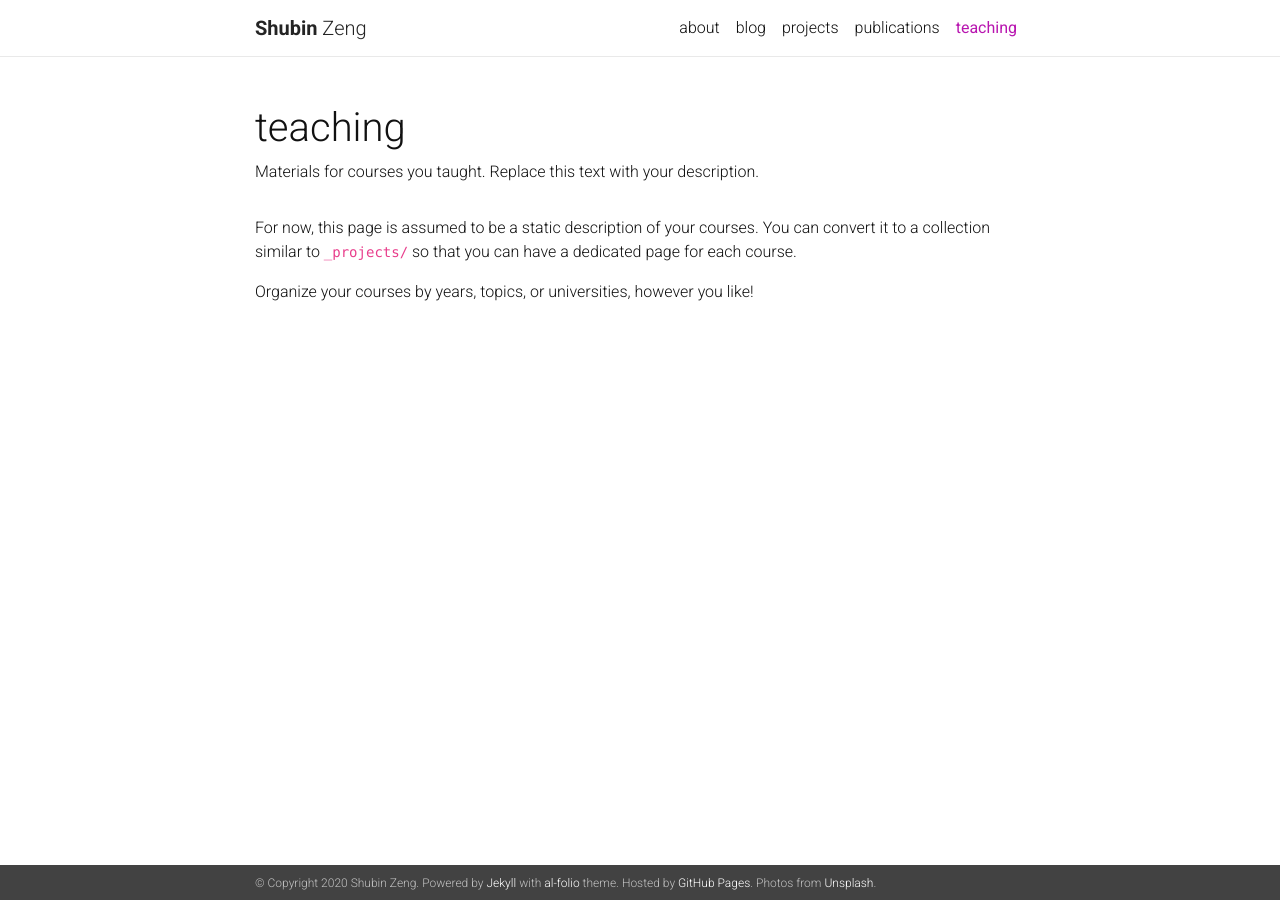
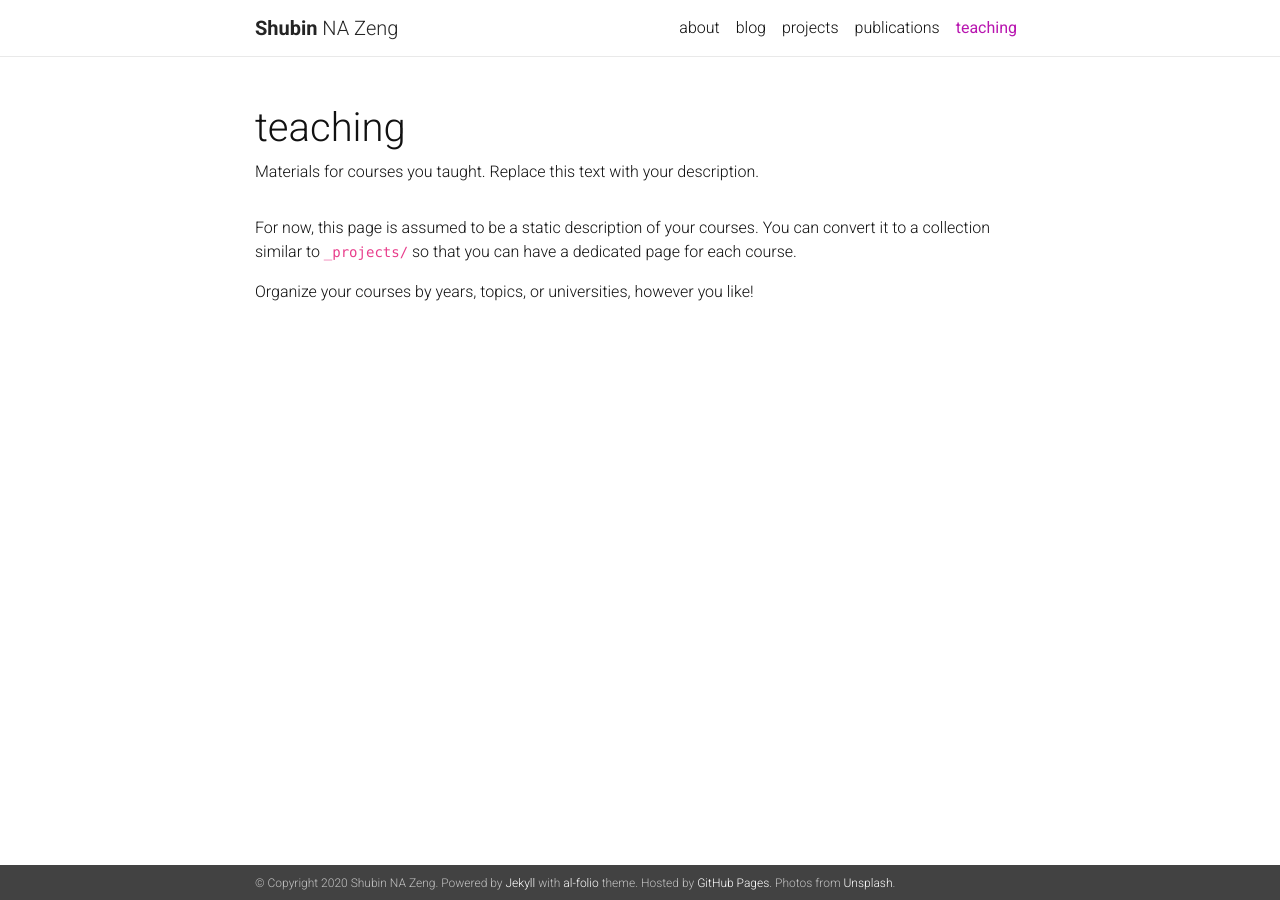
Before and after one commit to shubiuh/shubiuh.github.io, a Jekyll site: the page built from _pages/teaching.md, in a window 1280 px wide. Built offline with Jekyll 4.4.1, drawn with Linux system fonts in a browser that asks for light colours; nearby versions of some CDN libraries; a style sheet for code colours, icons or effects is not loaded.

```diff
--- a/_config.yml
+++ b/_config.yml
@@ -4,7 +4,7 @@
 
 title: blank # the website title (if blank, full name will be used instead)
 first_name: Shubin
-middle_name:
+middle_name: NA
 last_name: Zeng
 email: shubinuh@gmail.com
 description: > # the ">" symbol means to ignore newlines until "footer_text:"
```
